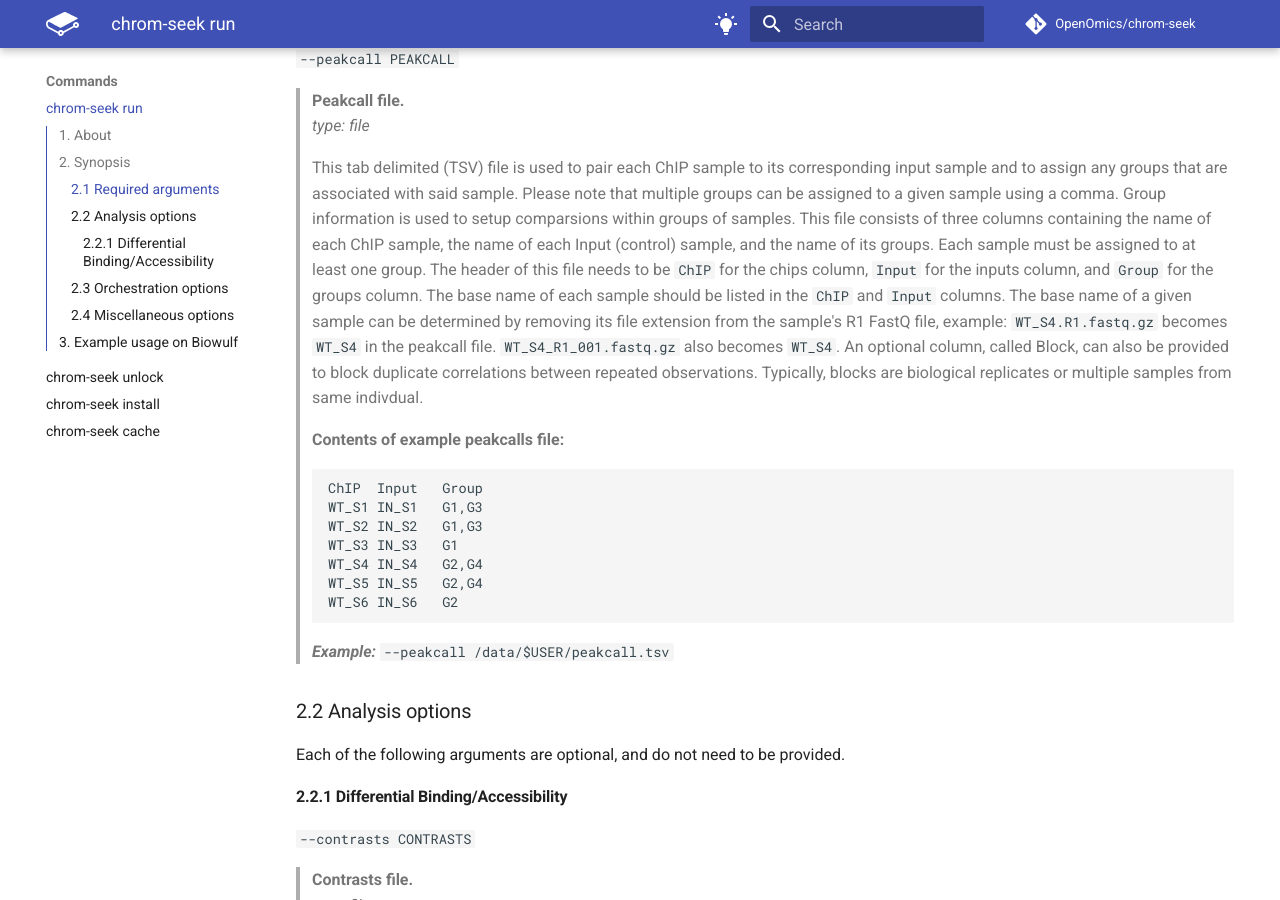
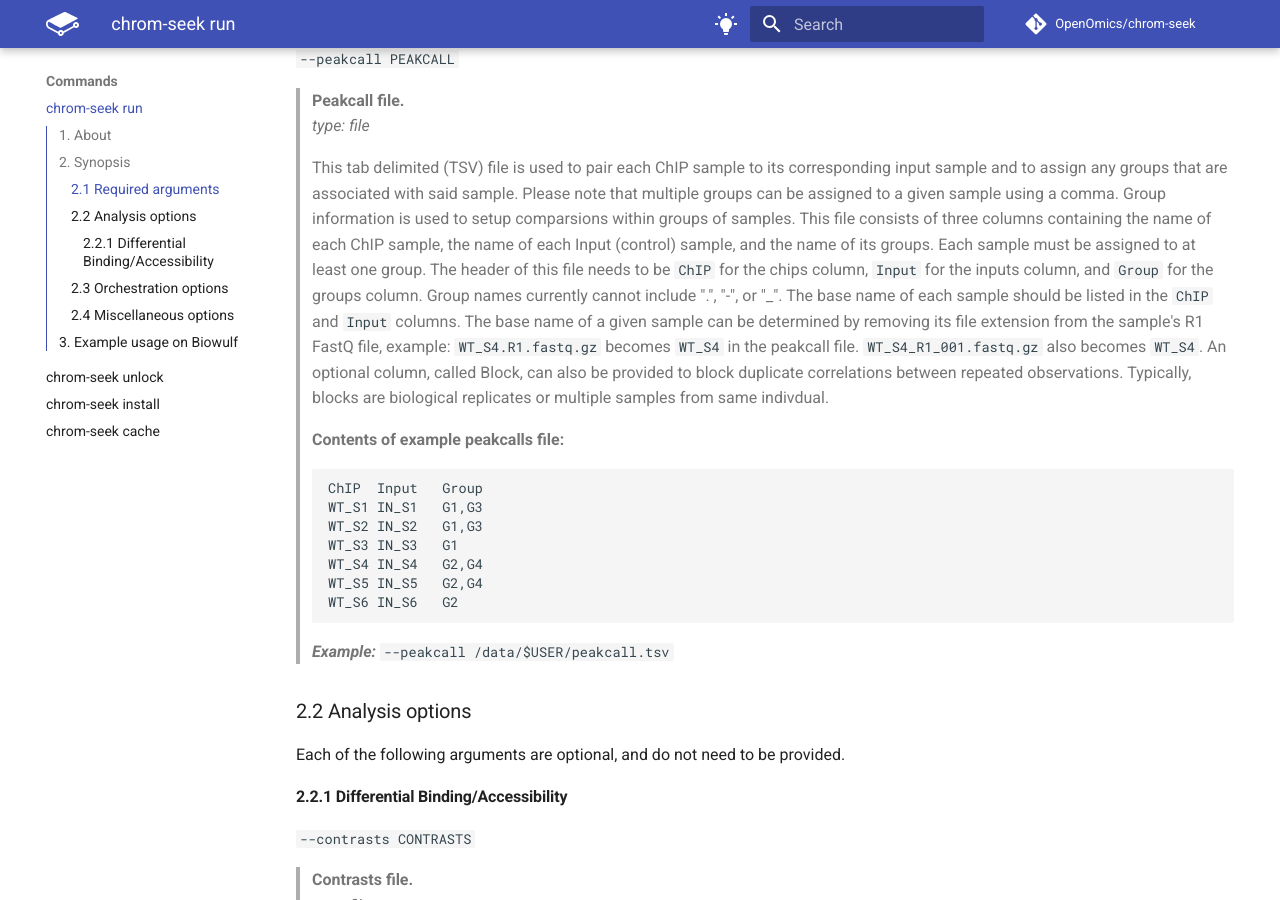
Before and after one commit to OpenOmics/chrom-seek, an MkDocs documentation site: the page built from docs/usage/run.md, in a window 1280 px wide and 900 px high, scrolled down 2169 px. Built offline with MkDocs 1.6.1 and Material for MkDocs 9.7.7, drawn with Linux system fonts in a browser that asks for light colours; comment, search, counter and statistics services are not loaded; the version menu is left out.

Commit message:
Update run.md

````diff
--- a/docs/usage/run.md
+++ b/docs/usage/run.md
@@ -72,7 +72,7 @@ Each of the following arguments are required. Failure to provide a required argu
 > **Peakcall file.**
 > *type: file*
 >
-> This tab delimited (TSV) file is used to pair each ChIP sample to its corresponding input sample and to assign any groups that are associated with said sample. Please note that multiple groups can be assigned to a given sample using a comma. Group information is used to setup comparsions within groups of samples. This file consists of three columns containing the name of each ChIP sample, the name of each Input (control) sample, and the name of its groups. Each sample must be assigned to at least one group. The header of this file needs to be `ChIP` for the chips column, `Input` for the inputs column, and `Group` for the groups column. The base name of each sample should be listed in the `ChIP` and `Input` columns. The base name of a given sample can be determined by removing its file extension from the sample's R1 FastQ file, example: `WT_S4.R1.fastq.gz` becomes `WT_S4` in the peakcall file. `WT_S4_R1_001.fastq.gz` also becomes `WT_S4`. An optional column, called Block, can also be provided to block duplicate correlations between repeated observations. Typically, blocks are biological replicates or multiple samples from same indivdual.
+> This tab delimited (TSV) file is used to pair each ChIP sample to its corresponding input sample and to assign any groups that are associated with said sample. Please note that multiple groups can be assigned to a given sample using a comma. Group information is used to setup comparsions within groups of samples. This file consists of three columns containing the name of each ChIP sample, the name of each Input (control) sample, and the name of its groups. Each sample must be assigned to at least one group. The header of this file needs to be `ChIP` for the chips column, `Input` for the inputs column, and `Group` for the groups column. Group names currently cannot include ".", "-", or "_". The base name of each sample should be listed in the `ChIP` and `Input` columns. The base name of a given sample can be determined by removing its file extension from the sample's R1 FastQ file, example: `WT_S4.R1.fastq.gz` becomes `WT_S4` in the peakcall file. `WT_S4_R1_001.fastq.gz` also becomes `WT_S4`. An optional column, called Block, can also be provided to block duplicate correlations between repeated observations. Typically, blocks are biological replicates or multiple samples from same indivdual.
 >
 > **Contents of example peakcalls file:**
 > ```
````
